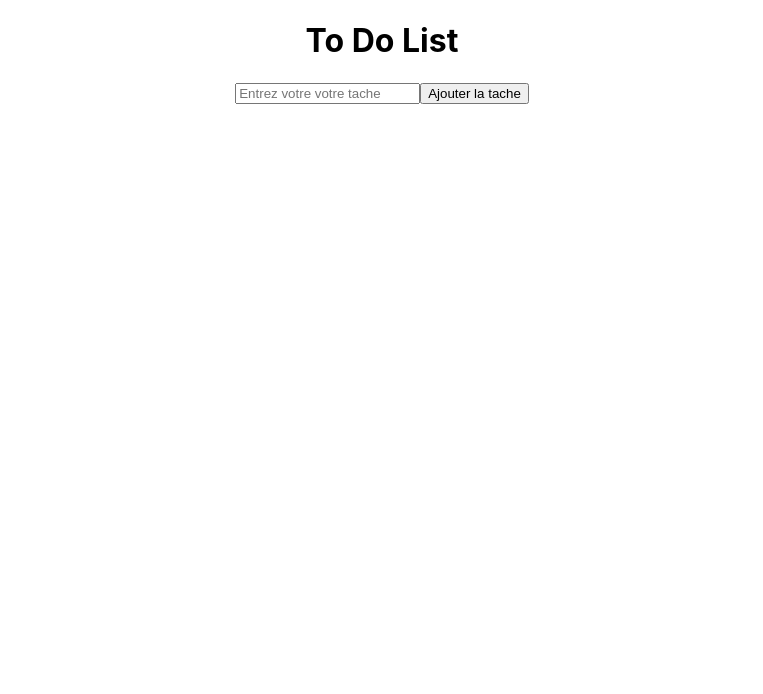
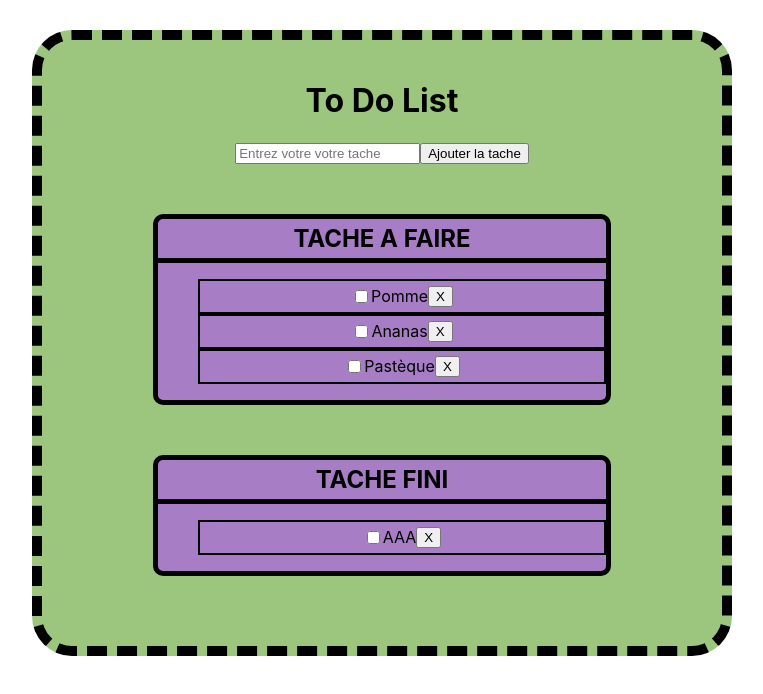
Before and after one commit to maxilaf/todolist-react, a React (Create React App) app: page / in a window 1280 px wide. Shown: the top 694 px of the page, without its empty margins (258-1021 px from the left). Built offline with nearby package versions, Linux system fonts and the light colour scheme.

Commit message:
TODOLIST EN CONTINUATION en train de faire le CSS

```diff
--- a/src/App.css
+++ b/src/App.css
@@ -1,3 +1,44 @@
 .App {
-  text-align: center;
+    text-align: center;
+    background-color: #9CC67D;
+    width: 50%;
+    padding: 20px;
+    border: 10px dashed black;
+    border-radius: 40px;
+    margin: auto;
+    margin-top: 30px;
 }
+
+.taches {
+    border: 5px solid black;
+    background-color: #A77DC6;
+    padding: 0px;
+    width: 70%;
+    margin: 50px auto 50px auto;
+    border-radius: 10px;
+}
+
+.taches h2 {
+    border-bottom: 5px solid black;
+    margin: 0px;
+    padding: 5px;
+}
+
+.taches ul {
+    list-style-type: none;
+    text-align: center;
+    display: flex;
+    flex-direction: column;
+}
+
+.taches ul li {
+    border: 2px solid black;
+    margin: 0;
+    padding: 5px;
+    display: flex;
+    flex-direction: row;
+    justify-content: center;
+}
+
+button {
+}
--- a/src/App.js
+++ b/src/App.js
@@ -1,33 +1,65 @@
 import { useState } from "react";
 import "./App.css";
+
 import Tache from "./components/Tache";
 import TacheForm from "./components/TacheForm";
+import TacheFini from "./components/TacheFini";
 
 function App() {
     // state (état, données)
-  const [taches, setTaches] = useState([{ nom: "Pomme" },
-    { nom: "Ananas" },
-    { nom: "Pastèque" },
+    const [taches, setTaches] = useState([
+        { nom: "Pomme", fini: false },
+        { nom: "Ananas", fini: false },
+        { nom: "Pastèque", fini: false }
     ]);
 
-
+    const [tachesFini, setTachesFini] = useState([
+        { nom: "Poire", fini: true}
+    ]);
     //const inputRef = useRef();
 
     // comportements
+    const deleteLi = (tache) => {
+        const copyTaches = [...taches];
+        const indexDelete = copyTaches.indexOf(tache);
+        copyTaches.splice(indexDelete, 1);
+        setTaches(copyTaches);
+    };
 
-
+    const handleAdd = (newTache) => {
+        setTaches([...taches, newTache]);
+    };
 
     // Affichage
 
     return (
         <div className="App">
             <h1>To Do List</h1>
-      <TacheForm taches={taches} setTaches={setTaches} />
+            <TacheForm handleAdd={handleAdd} />
+            <div className="aFaire taches">
+                <h2>TACHE A FAIRE</h2>
                 <ul>
                     {taches.map((tache) => {
-          <Tache tache={tache} taches={taches} setTaches={setTaches} />
+                        return (
+                            <Tache
+                                tache={tache}
+                                onTacheDelete={deleteLi}
+                                key={taches.indexOf(tache)}
+                            />
+                        );
                     })}
                 </ul>
+            </div>
+            <div className="fait taches">
+                <h2>TACHE FINI</h2>
+                <ul>
+                    {tachesFini.map((tacheFini) => {
+                        return (
+                            <TacheFini />
+                        );
+                    })}
+                </ul>
+            </div>
         </div>
     );
 }
--- a/src/components/Tache.jsx
+++ b/src/components/Tache.jsx
@@ -1,20 +1,15 @@
+import "./../styles/Tache.css";
 
-export default function Tache({ tache, taches, setTaches }) {
+export default function Tache({ tache, onTacheDelete }) {
     // state
 
     // comportements
-    const deleteLi = (tache) => {
-        const copyTaches = [...taches];
-        const indexDelete = copyTaches.indexOf(tache)
-        copyTaches.splice(indexDelete, 1);
-        setTaches(copyTaches);
-    };
 
     // affichage
     return (
-        <li key={taches.indexOf(tache)}>
+        <li>
             <input type="checkbox" />
-            {tache.nom} <button onClick={() => deleteLi(tache)}>X</button>
+            {tache.nom} <button onClick={() => onTacheDelete(tache)}>X</button>
         </li>
     );
 }
--- /dev/null
+++ b/src/components/TacheFini.jsx
@@ -0,0 +1,16 @@
+import "./../styles/TacheFini.css";
+
+export default function TacheFini() {
+    // states
+
+    // comportements
+
+    // affichage
+
+    return (
+        <li>
+            <input type="checkbox" onClick={() => {console.log("HEY")}}/>
+            AAA <button>X</button>
+        </li>
+    );
+}
--- a/src/components/TacheForm.jsx
+++ b/src/components/TacheForm.jsx
@@ -1,7 +1,7 @@
+import "./../styles/TacheForm.css";
 import { useState } from "react";
 
-export default function TacheForm({taches, setTaches}) {
-
+export default function TacheForm({ handleAdd }) {
     // state
     const [nouvelleTache, setNouvelleTache] = useState("");
 
@@ -14,8 +14,9 @@ export default function TacheForm({taches, setTaches}) {
     const addTaches = (event) => {
         event.preventDefault();
         if (nouvelleTache !== "") {
-          const newTaches = { nom: nouvelleTache};
-          setTaches([...taches, newTaches]);
+            const newTache = { nom: nouvelleTache, fini: false };
+            handleAdd(newTache);
+            //   setTaches([...taches, newTaches]);
             setNouvelleTache("");
         }
         // const tachesLenght = taches.length + 1;
```
Also changed, not shown: src/styles/Tache.css (added), src/styles/TacheFini.css (added), src/styles/TacheForm.css (added). Lines whose indentation alone changed are shown as unchanged.
